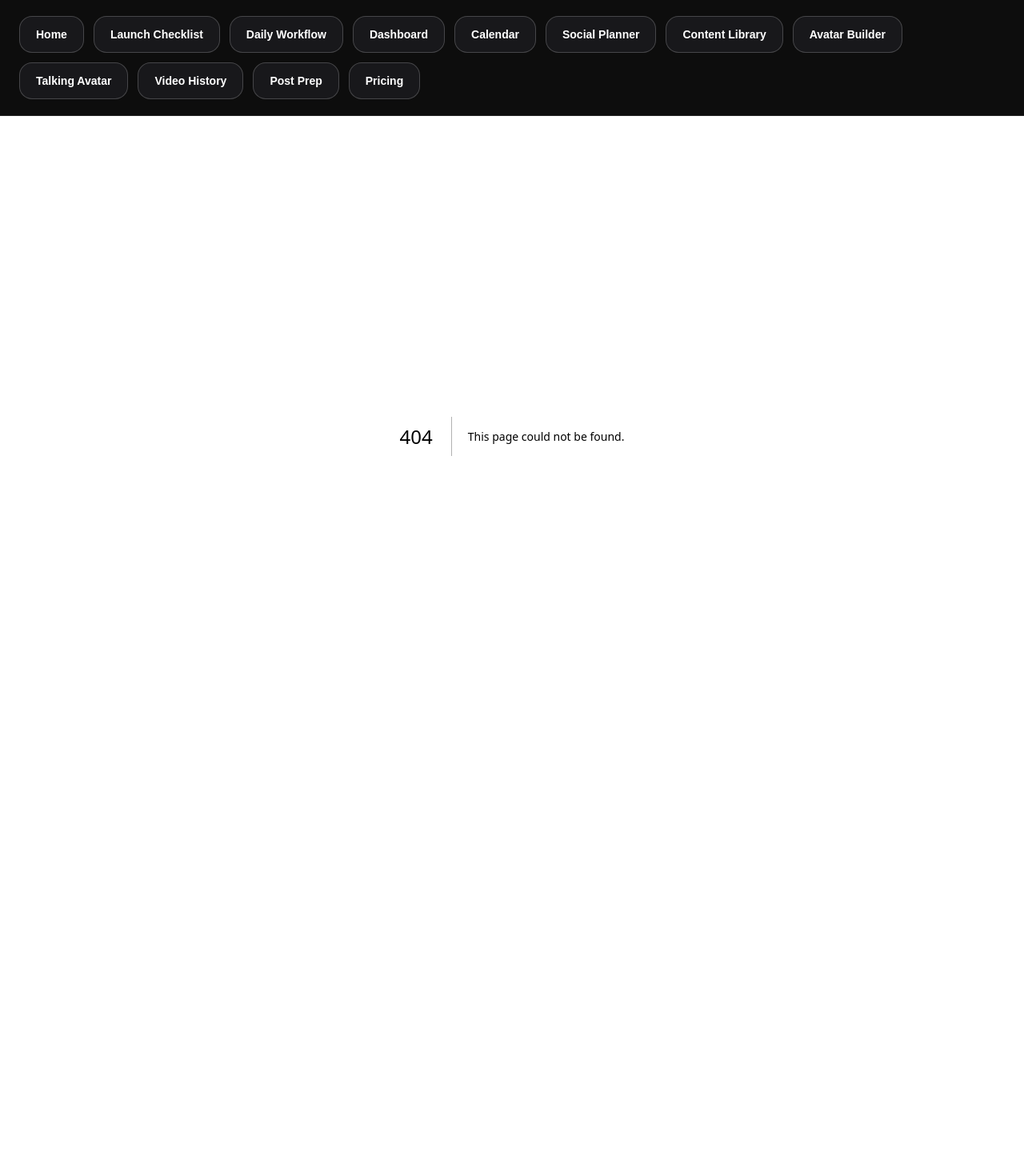
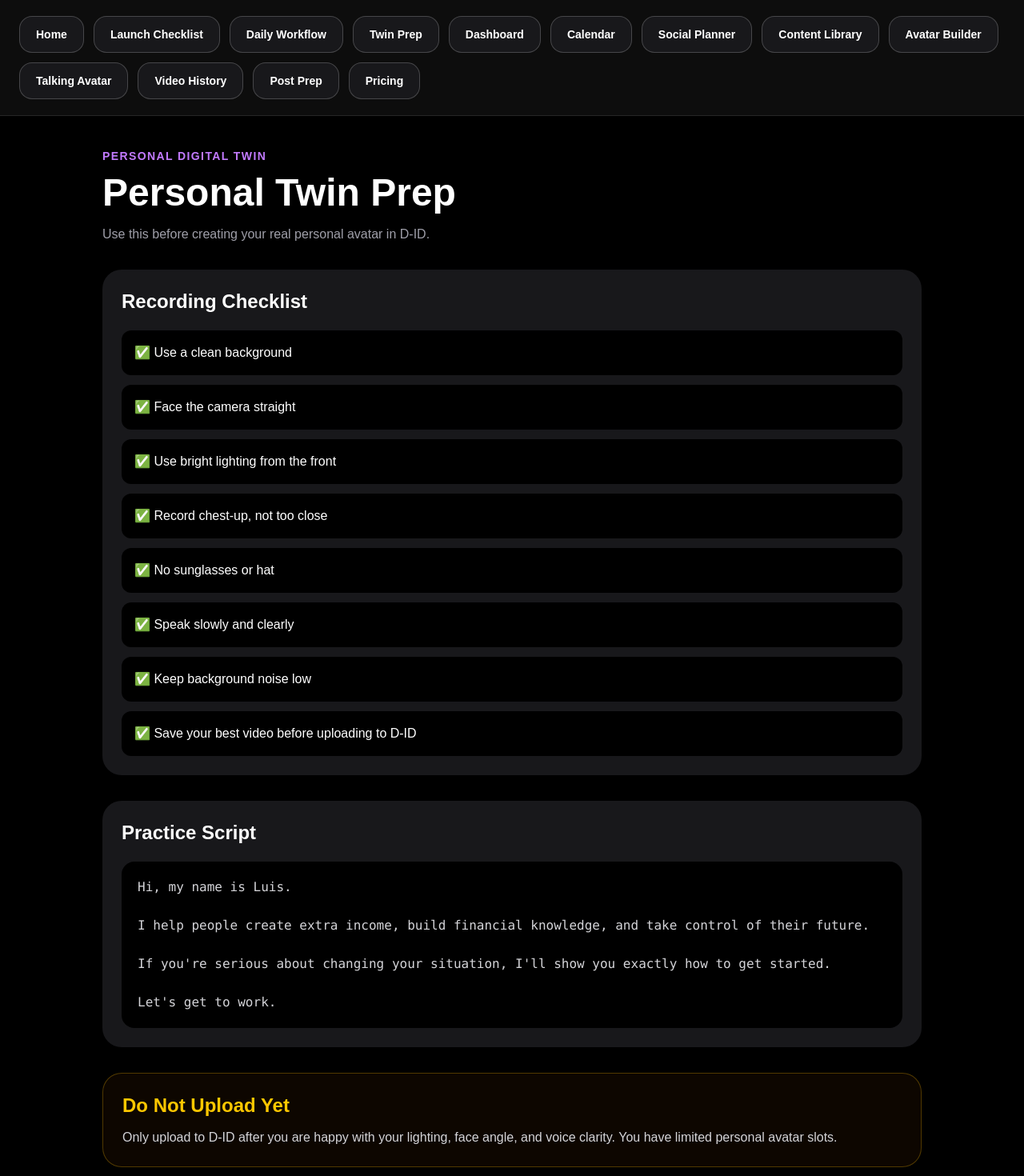
Before and after one commit to lou-delgado34/ai-cash-creator-studio, a Next.js app: page /personal-twin-prep in a window 1280 px wide. Before the commit this address had no page. Shown: the top 1470 px of the page at 80% size. Before the commit the page ends 945 px from the top, so only its background shows below. Built offline with nearby package versions, Linux system fonts and the light colour scheme.

Commit message:
add personal digital twin prep page

```diff
--- a/app/layout.tsx
+++ b/app/layout.tsx
@@ -13,6 +13,7 @@ export default function RootLayout({
     ["Home", "/"],
     ["Launch Checklist", "/launch-checklist"],
     ["Daily Workflow", "/daily-workflow"],
+    ["Twin Prep", "/personal-twin-prep"],
     ["Dashboard", "/dashboard"],
     ["Calendar", "/content-calendar"],
     ["Social Planner", "/social-planner"],
--- /dev/null
+++ b/app/personal-twin-prep/page.tsx
@@ -0,0 +1,67 @@
+export default function PersonalTwinPrepPage() {
+  const checklist = [
+    "Use a clean background",
+    "Face the camera straight",
+    "Use bright lighting from the front",
+    "Record chest-up, not too close",
+    "No sunglasses or hat",
+    "Speak slowly and clearly",
+    "Keep background noise low",
+    "Save your best video before uploading to D-ID",
+  ];
+
+  const script = `Hi, my name is Luis.
+
+I help people create extra income, build financial knowledge, and take control of their future.
+
+If you're serious about changing your situation, I'll show you exactly how to get started.
+
+Let's get to work.`;
+
+  return (
+    <main className="min-h-screen bg-black px-6 py-10 text-white">
+      <section className="mx-auto max-w-5xl">
+        <p className="text-sm font-bold uppercase tracking-widest text-purple-400">
+          Personal Digital Twin
+        </p>
+
+        <h1 className="mt-3 text-5xl font-bold">Personal Twin Prep</h1>
+
+        <p className="mt-4 text-zinc-400">
+          Use this before creating your real personal avatar in D-ID.
+        </p>
+
+        <div className="mt-8 rounded-3xl bg-zinc-900 p-6">
+          <h2 className="text-2xl font-bold">Recording Checklist</h2>
+
+          <div className="mt-5 space-y-3">
+            {checklist.map((item) => (
+              <p key={item} className="rounded-xl bg-black p-4">
+                ✅ {item}
+              </p>
+            ))}
+          </div>
+        </div>
+
+        <div className="mt-8 rounded-3xl bg-zinc-900 p-6">
+          <h2 className="text-2xl font-bold">Practice Script</h2>
+
+          <pre className="mt-5 whitespace-pre-wrap rounded-2xl bg-black p-5 text-zinc-300">
+            {script}
+          </pre>
+        </div>
+
+        <div className="mt-8 rounded-3xl border border-yellow-500/30 bg-yellow-950/20 p-6">
+          <h2 className="text-2xl font-bold text-yellow-400">
+            Do Not Upload Yet
+          </h2>
+
+          <p className="mt-3 text-zinc-300">
+            Only upload to D-ID after you are happy with your lighting, face angle,
+            and voice clarity. You have limited personal avatar slots.
+          </p>
+        </div>
+      </section>
+    </main>
+  );
+}
```
